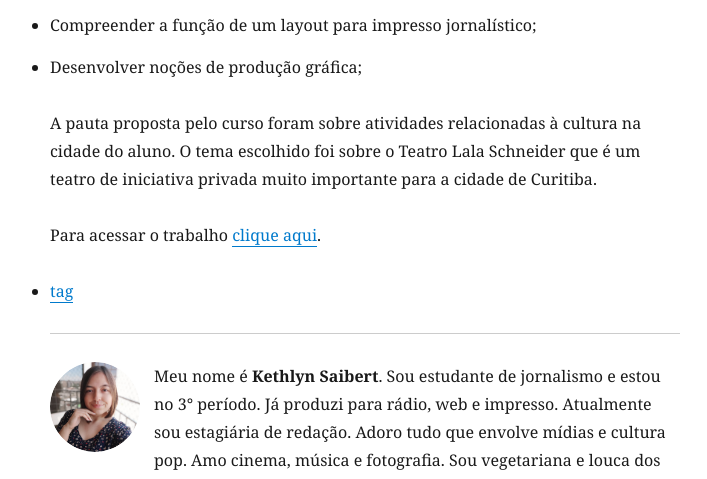
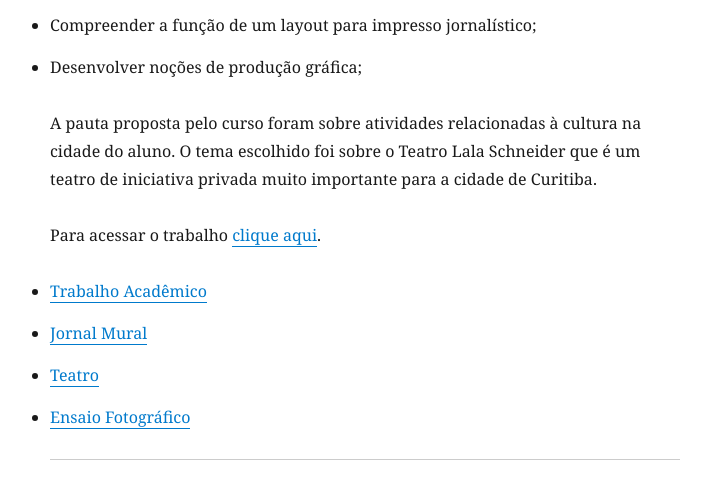
Before and after one commit to BrunoSaibert/blog-ket, a Gatsby site: page /jornal-mural-comunicarte-teatro-lala-schneider/ in a window 1280 px wide. Shown: the part 1074-1553 px from the top of the page, without its empty margins (275-982 px from the left). Built offline with nearby package versions, Linux system fonts and the light colour scheme; Gatsby itself is replaced by a stand-in of ours; some packages are replaced by stand-ins of ours.

Commit message:
Update Postagens “jornal-mural-comunicarte-teatro-lala-schneider”

```diff
--- a/content/blog/jornal-mural-comunicarte-teatro-lala-schneider.md
+++ b/content/blog/jornal-mural-comunicarte-teatro-lala-schneider.md
@@ -1,10 +1,13 @@
 ---
 slug: jornal-mural-comunicarte-teatro-lala-schneider
 title: Jornal Mural Comunicarte - Teatro Lala Schneider
+description: Trabalhos Acadêmicos
 date: 2019-06-01
-description: Trabalhos Acadêmicos
 tags:
-  - tag
+  - Trabalho Acadêmico
+  - Jornal Mural
+  - Teatro
+  - Ensaio Fotográfico
 ---
 
 ![Cortinas de teatro](/images/upload/teatro-cortina.jpg "Cortinas de teatro")
```
